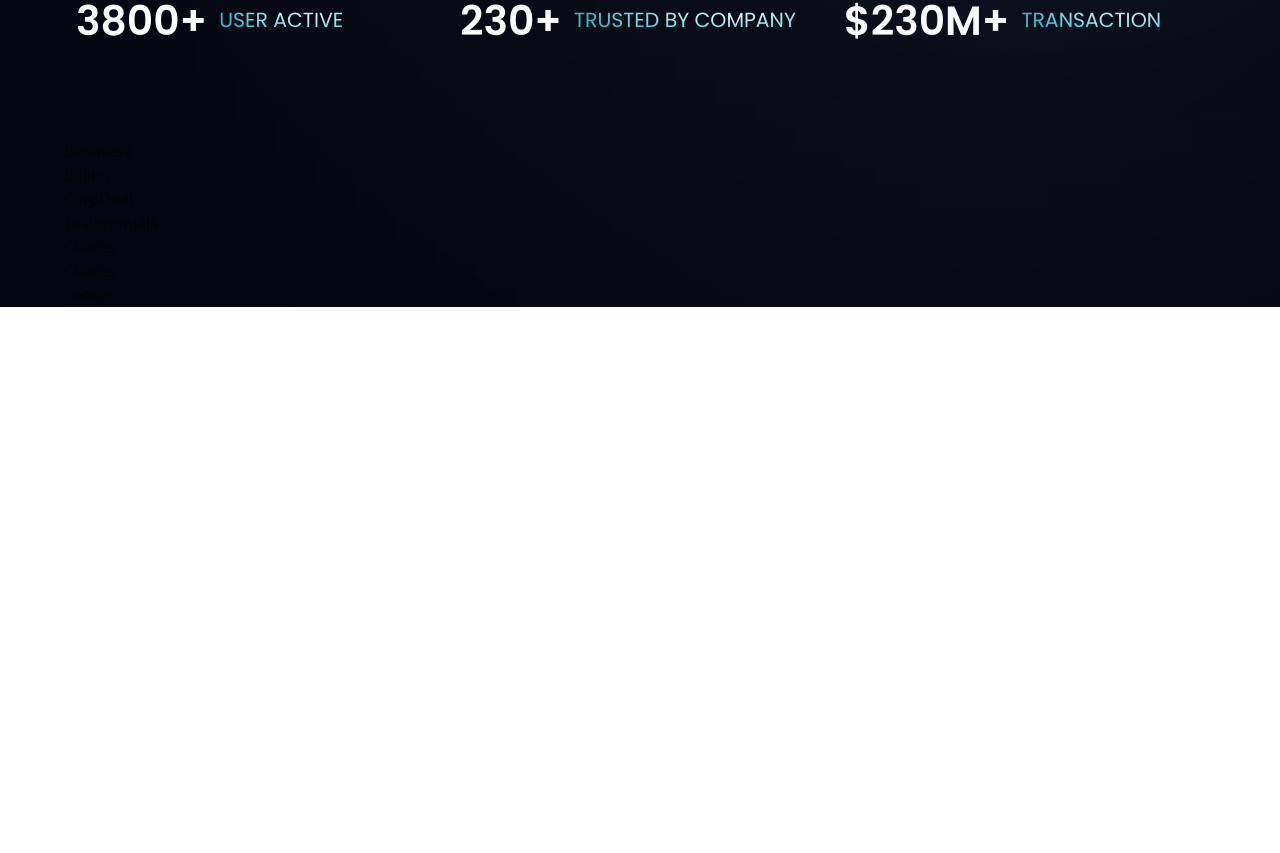
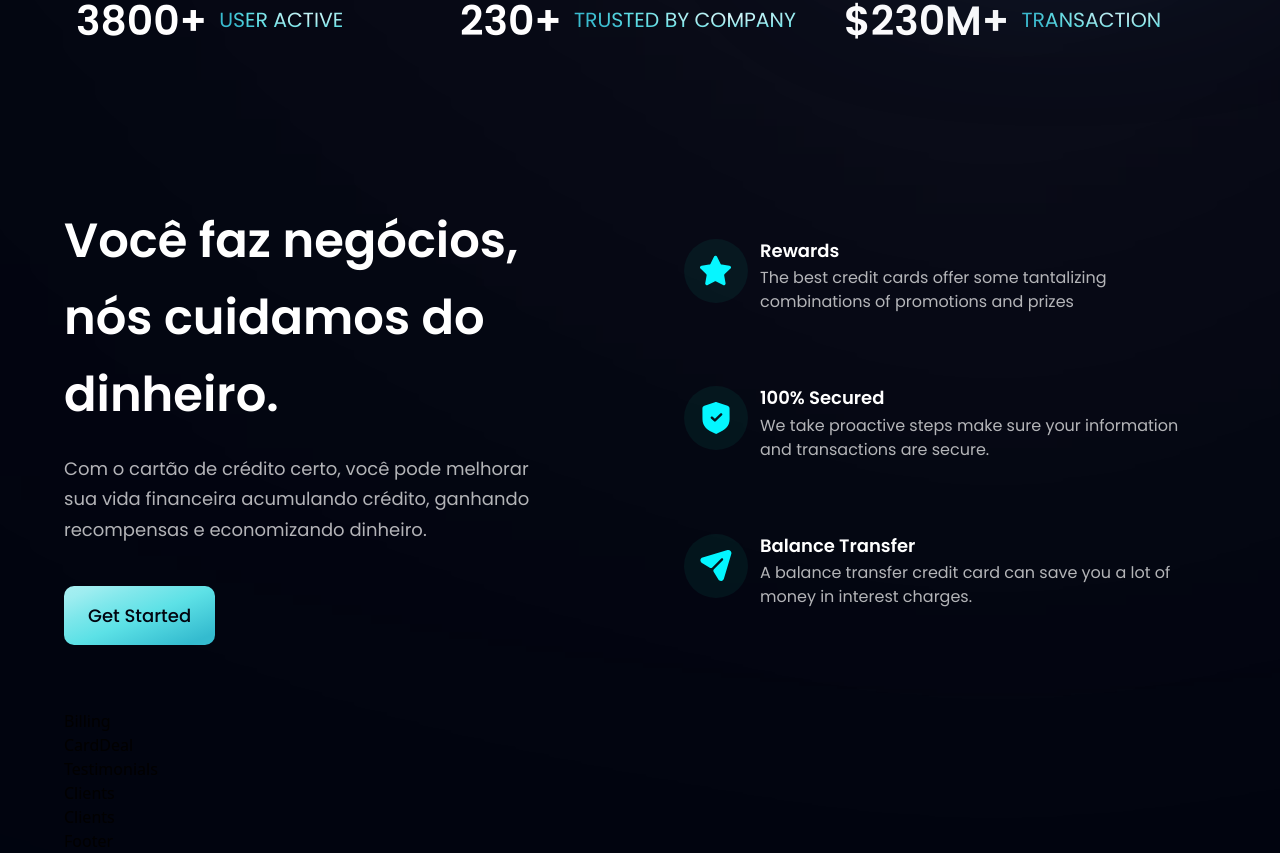
Before and after one commit to paulosrlj/BankUi, a React (Vite) app: page / in a window 1280 px wide. Shown: the part 956-1809 px from the top of the page. Before the commit the page ends 1263 px from the top, so only its background shows below. Built offline with nearby package versions, Linux system fonts and the light colour scheme.

Commit message:
feat: add business component

```diff
--- a/src/components/Business.tsx
+++ b/src/components/Business.tsx
@@ -1,9 +1,59 @@
-import React from 'react'
+import styles, { layout } from "../style";
+import { features } from "../constants";
+import Button from "./Button";
+
+type Props = {
+  icon: string;
+  title: string;
+  content: string;
+  index: number;
+};
+
+const FeatureCard = ({ icon, title, content, index }: Props) => (
+  <div
+    className={`flex flex-row p-6 rounded-[20px] ${
+      index !== features.length - 1 ? "mb-6" : "mb-0"
+    } feature-card`}
+  >
+    <div
+      className={`w-[64px] h-[64px] rounded-full ${styles.flexCenter} bg-dimBlue`}
+    >
+      <img src={icon} alt="star" className="w-[50%] h-[50%] object-contain" />
+    </div>
+    <div className="flex-1 flex flex-col ml-3">
+      <h4 className="font-poppins font-semibold text-white text-[18px] leading-[23.4px] mb-1">
+        {title}
+      </h4>
+      <p className="font-poppins font-normal text-dimWhite text-[16px] leading-[24px]">
+        {content}
+      </p>
+    </div>
+  </div>
+);
 
 function Business() {
   return (
-    <div>Business</div>
-  )
+    <section id="features" className={layout.section}>
+      <div className={layout.sectionInfo}>
+        <h2 className={styles.heading2}>
+          Você faz negócios, <br className="sm:block hidden" /> nós cuidamos do
+          dinheiro.
+        </h2>
+        <p className={`${styles.paragraph} max-w-[470px] mt-5`}>
+          Com o cartão de crédito certo, você pode melhorar sua vida financeira
+          acumulando crédito, ganhando recompensas e economizando dinheiro.
+        </p>
+
+        <Button styles={`mt-10`} />
+      </div>
+
+      <div className={`${layout.sectionImg} flex-col`}>
+        {features.map((feature, index) => (
+          <FeatureCard key={feature.id} {...feature} index={index} />
+        ))}
+      </div>
+    </section>
+  );
 }
 
-export default Business
+export default Business;
--- a/src/components/Button.tsx
+++ b/src/components/Button.tsx
@@ -1,9 +1,18 @@
-import React from 'react'
+import React from "react";
 
-function Button() {
+type Props = {
+  styles: any;
+};
+
+function Button({ styles }: Props) {
   return (
-    <div>Button</div>
-  )
+    <button
+      type="button"
+      className={`py-4 px-6 font-poppins font-medium text-[18px] text-primary bg-blue-gradient rounded-[10px] outline-none ${styles}`}
+    >
+      Get Started
+    </button>
+  );
 }
 
-export default Button
+export default Button;
```
